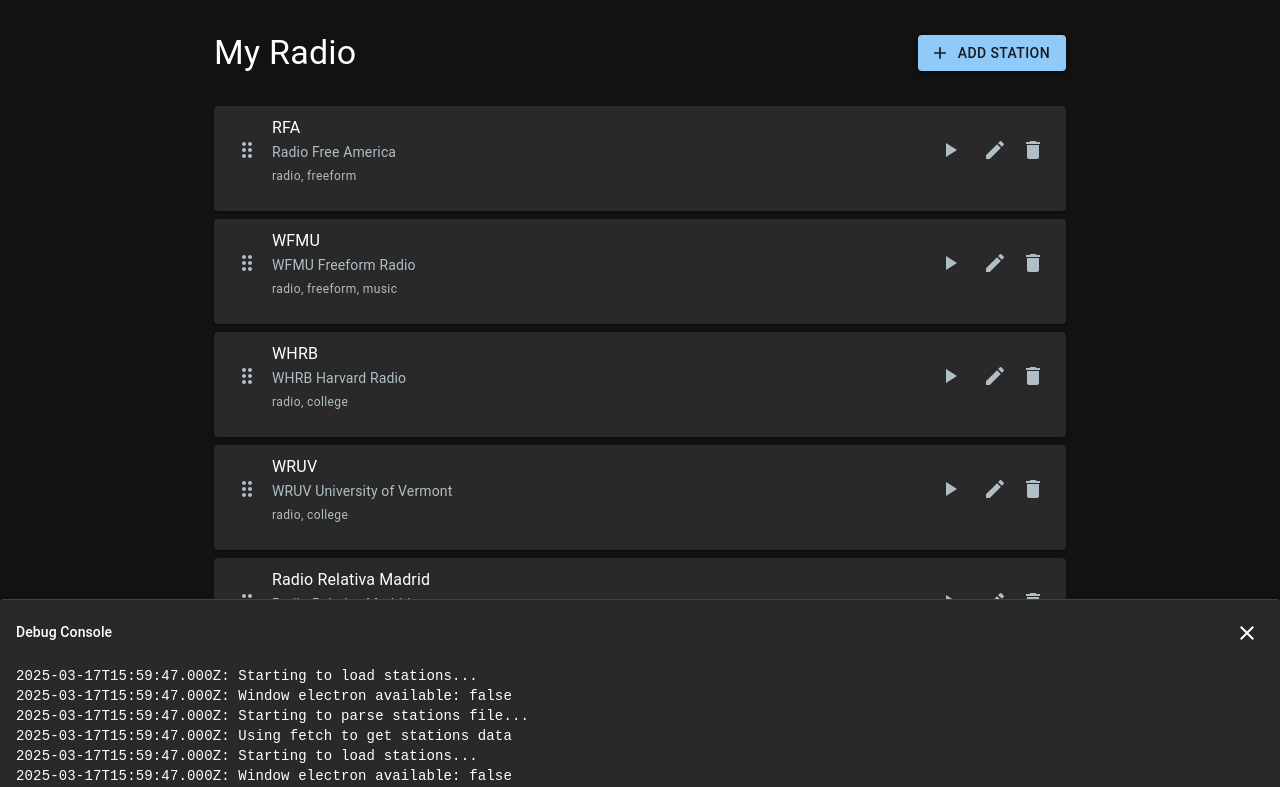
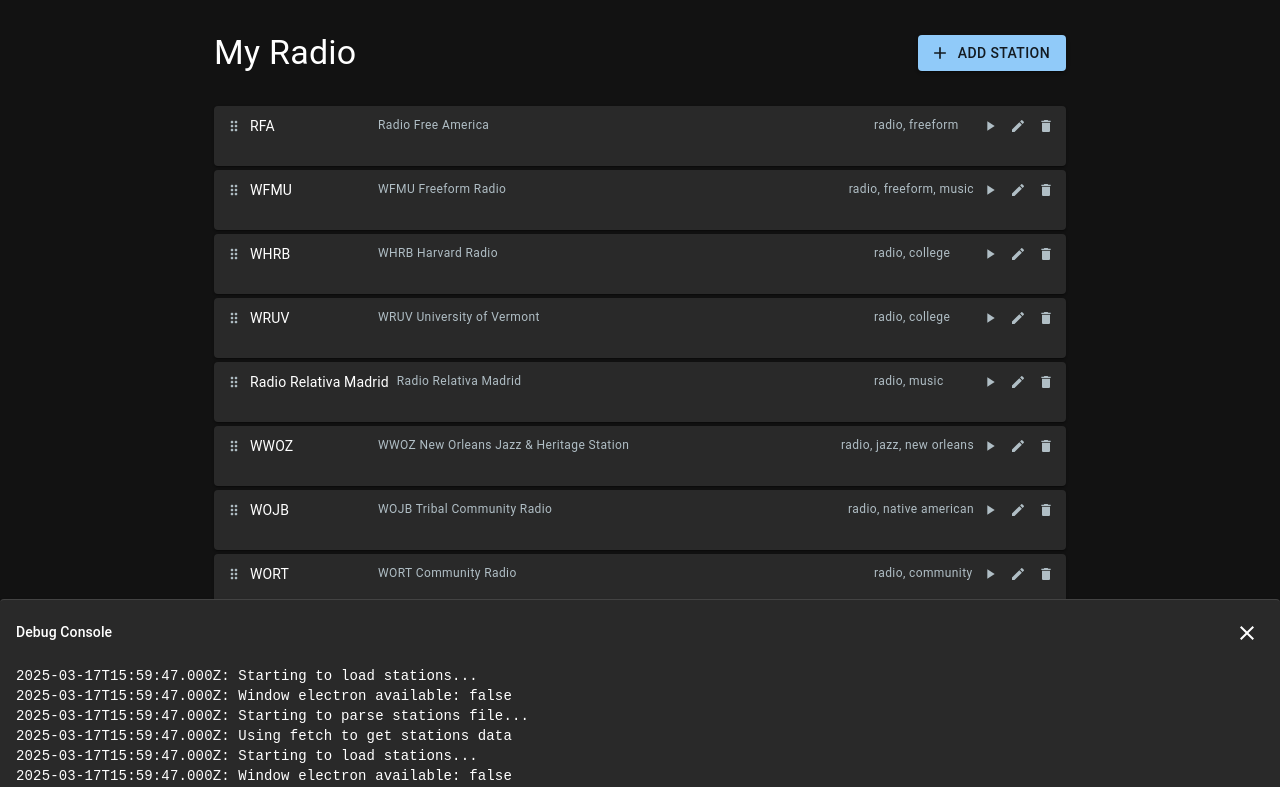
Before and after one commit to moosh/my_radio, a React (Vite) app: page / in a window 1280 px wide. Shown: the top 787 px of the page. Built offline with nearby package versions, Linux system fonts and the light colour scheme.

Commit message:
compact one line cards (again)

```diff
--- a/src/components/UrlListItem.tsx
+++ b/src/components/UrlListItem.tsx
@@ -1,5 +1,5 @@
 import { Draggable } from 'react-beautiful-dnd';
-import { Card, CardContent, Typography, Box, IconButton, CircularProgress } from '@mui/material';
+import { Card, CardContent, Typography, Box, IconButton, CircularProgress, Tooltip } from '@mui/material';
 import { Delete as DeleteIcon, Edit as EditIcon, DragIndicator as DragIndicatorIcon, PlayArrow as PlayIcon, Pause as PauseIcon } from '@mui/icons-material';
 import { Station } from '../types/Station';
 import { useEffect, useRef, useState } from 'react';
@@ -20,12 +20,10 @@
   // Handle play/pause and audio element lifecycle
   useEffect(() => {
     if (isPlaying) {
-      // Create audio element only when starting playback
       if (!audioRef.current) {
         console.log(`Creating new audio element for ${item.title}`);
         audioRef.current = new Audio(item.url);
 
-        // Add event listeners
         audioRef.current.addEventListener('error', (e) => {
           console.error(`Audio error for ${item.title}:`, e);
           setIsLoading(false);
@@ -37,7 +35,6 @@
         });
       }
 
-      // Start playback
       console.log(`Starting playback for ${item.title}`);
       setIsLoading(true);
       const playPromise = audioRef.current.play();
@@ -50,7 +47,6 @@
           });
       }
     } else {
-      // Clean up audio element when stopping
       if (audioRef.current) {
         console.log(`Stopping and cleaning up audio for ${item.title}`);
         audioRef.current.pause();
@@ -59,7 +55,6 @@
       }
     }
 
-    // Cleanup function
     return () => {
       if (audioRef.current) {
         console.log(`Component unmounting, cleaning up audio for ${item.title}`);
@@ -82,34 +77,37 @@
           ref={provided.innerRef}
           {...provided.draggableProps}
           sx={{
-            mb: 1,
+            mb: 0.5,
             backgroundColor: snapshot.isDragging ? '#2D2D2D' : '#1E1E1E',
             '&:hover': {
               backgroundColor: '#2D2D2D'
             }
           }}
         >
-          <CardContent sx={{ py: 1, display: 'flex', alignItems: 'center', gap: 1 }}>
+          <CardContent sx={{ py: 0.5, px: 1, display: 'flex', alignItems: 'center', gap: 0.5, height: '32px' }}>
             <IconButton
               {...provided.dragHandleProps}
               size="small"
-              sx={{ color: 'text.secondary' }}
+              sx={{ color: 'text.secondary', p: 0.5, minWidth: 24, height: 24 }}
             >
-              <DragIndicatorIcon />
+              <DragIndicatorIcon sx={{ fontSize: 16 }} />
             </IconButton>
-            <Box sx={{ flex: 1, minWidth: 0 }}>
-              <Typography variant="subtitle1" noWrap>
+            <Box sx={{ flex: 1, minWidth: 0, display: 'flex', alignItems: 'center', gap: 1 }}>
+              <Typography variant="body2" noWrap sx={{ fontSize: '0.875rem', minWidth: '120px' }}>
                 {item.title}
               </Typography>
-              <Typography variant="body2" color="text.secondary" noWrap>
-                {item.description || item.url}
+              {item.description && (
+                <Typography variant="caption" color="text.secondary" noWrap sx={{ fontSize: '0.75rem', flex: 1 }}>
+                  {item.description}
                 </Typography>
+              )}
               {item.tags && item.tags.length > 0 && (
-                <Typography variant="caption" color="text.secondary">
+                <Typography variant="caption" color="text.secondary" noWrap sx={{ fontSize: '0.75rem', minWidth: '100px' }}>
                   {item.tags.join(', ')}
                 </Typography>
               )}
             </Box>
+            <Box sx={{ display: 'flex', alignItems: 'center', gap: 0.5, ml: 'auto' }}>
               <IconButton
                 size="small"
                 onClick={handlePlayPause}
@@ -117,39 +115,43 @@
                 sx={{
                   color: isPlaying ? 'primary.main' : 'text.secondary',
                   position: 'relative',
-                minWidth: 40,
-                height: 40
+                  p: 0.5,
+                  minWidth: 24,
+                  height: 24
                 }}
               >
                 {isLoading ? (
                   <CircularProgress
-                  size={24}
+                    size={16}
                     sx={{
                       position: 'absolute',
                       color: 'primary.main'
                     }}
                   />
                 ) : isPlaying ? (
-                <PauseIcon />
+                  <PauseIcon sx={{ fontSize: 16 }} />
                 ) : (
-                <PlayIcon />
+                  <PlayIcon sx={{ fontSize: 16 }} />
                 )}
               </IconButton>
-            <Box sx={{ display: 'flex', gap: 0.5 }}>
+              <Tooltip title="Edit">
                 <IconButton
                   size="small"
                   onClick={() => onEdit(item)}
-                sx={{ color: 'text.secondary' }}
+                  sx={{ color: 'text.secondary', p: 0.5, minWidth: 24, height: 24 }}
                 >
-                <EditIcon />
+                  <EditIcon sx={{ fontSize: 16 }} />
                 </IconButton>
+              </Tooltip>
+              <Tooltip title="Delete">
                 <IconButton
                   size="small"
                   onClick={() => onDelete(item.id)}
-                sx={{ color: 'text.secondary' }}
+                  sx={{ color: 'text.secondary', p: 0.5, minWidth: 24, height: 24 }}
                 >
-                <DeleteIcon />
+                  <DeleteIcon sx={{ fontSize: 16 }} />
                 </IconButton>
+              </Tooltip>
             </Box>
           </CardContent>
         </Card>
```
Lines whose indentation alone changed are shown as unchanged.
